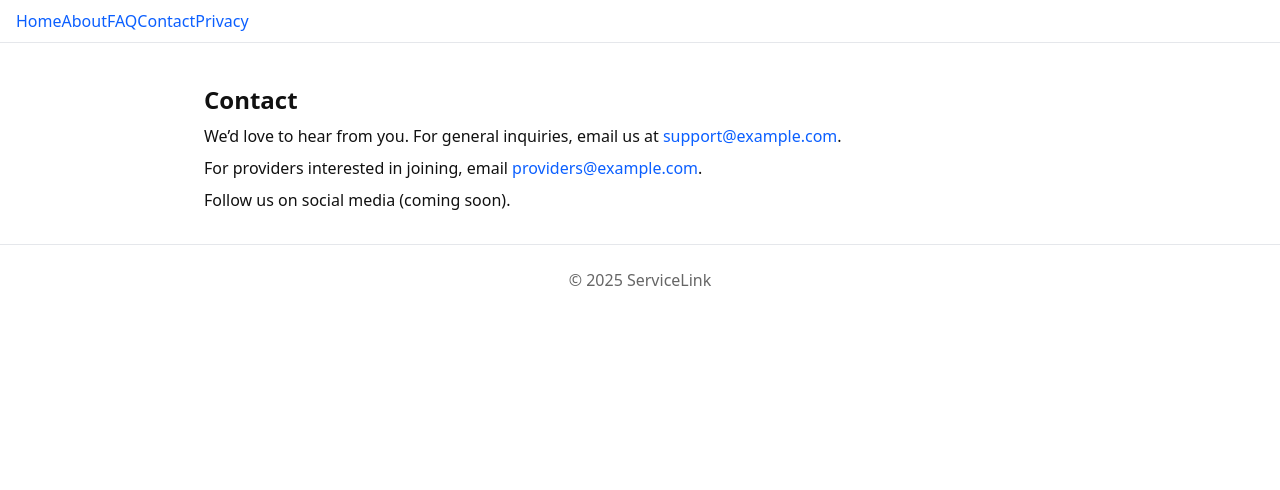
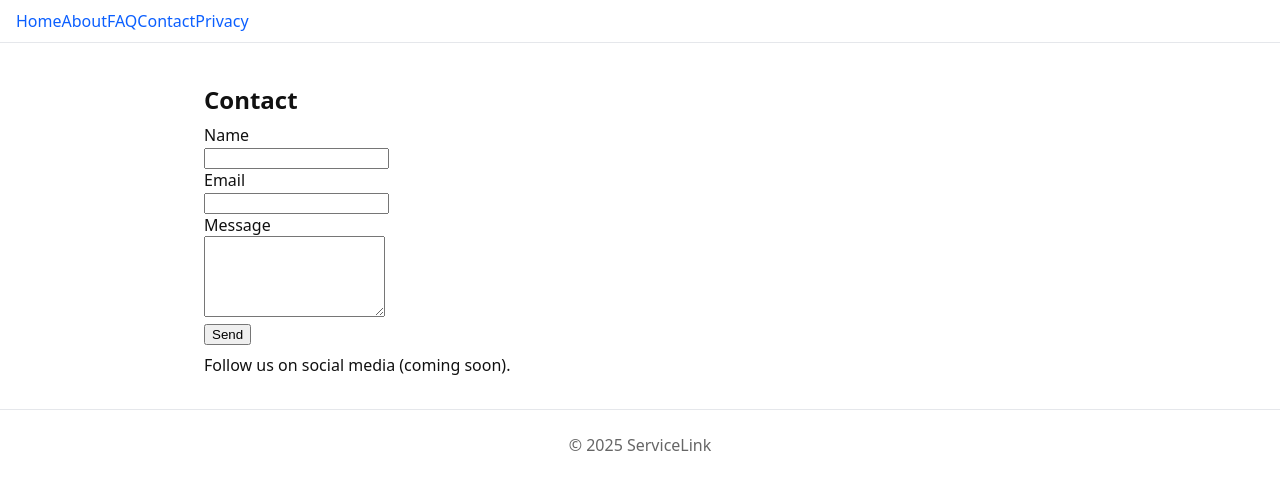
Before and after one commit to Dev1Ai/ServiceLink, a Next.js app in the folder apps/marketing/: page /contact in a window 1280 px wide. Shown: the top 490 px of the page. Built offline with nearby package versions, Linux system fonts and the light colour scheme; no server answers.

Commit message:
feat(marketing): optional analytics (Plausible/GA) via env; static contact form via endpoint; docs updated

```diff
--- /dev/null
+++ b/apps/marketing/app/MarketingAnalytics.tsx
@@ -0,0 +1,16 @@
+'use client';
+
+export function MarketingAnalytics() {
+  const plausibleDomain = process.env.NEXT_PUBLIC_PLAUSIBLE_DOMAIN;
+  const gaId = process.env.NEXT_PUBLIC_GA_ID;
+  return (
+    <>
+      {plausibleDomain && (
+        <script defer data-domain={plausibleDomain} src="https://plausible.io/js/script.js"></script>
+      )}
+      {gaId && (
+        <script defer data-ga-id={gaId} src="/ga.js"></script>
+      )}
+    </>
+  );
+}
--- a/apps/marketing/app/contact/page.tsx
+++ b/apps/marketing/app/contact/page.tsx
@@ -1,9 +1,30 @@
 export default function ContactPage() {
+  const endpoint = process.env.NEXT_PUBLIC_CONTACT_ENDPOINT;
   return (
     <div>
       <h2>Contact</h2>
-      <p>We’d love to hear from you. For general inquiries, email us at <a href="mailto:support@example.com">support@example.com</a>.</p>
-      <p>For providers interested in joining, email <a href="mailto:providers@example.com">providers@example.com</a>.</p>
+      {endpoint ? (
+        <form method="post" action={endpoint} aria-label="Contact form">
+          <div>
+            <label htmlFor="name">Name</label><br />
+            <input id="name" name="name" required />
+          </div>
+          <div>
+            <label htmlFor="email">Email</label><br />
+            <input id="email" type="email" name="email" required />
+          </div>
+          <div>
+            <label htmlFor="message">Message</label><br />
+            <textarea id="message" name="message" rows={5} required />
+          </div>
+          <button type="submit">Send</button>
+        </form>
+      ) : (
+        <>
+          <p>We’d love to hear from you. For general inquiries, email us at <a href="mailto:support@example.com">support@example.com</a>.</p>
+          <p>For providers interested in joining, email <a href="mailto:providers@example.com">providers@example.com</a>.</p>
+        </>
+      )}
       <p>Follow us on social media (coming soon).</p>
     </div>
   );
--- a/apps/marketing/app/layout.tsx
+++ b/apps/marketing/app/layout.tsx
@@ -1,4 +1,5 @@
 import './globals.css';
+import { MarketingAnalytics } from './MarketingAnalytics';
 export const metadata = {
   title: 'ServiceLink — Home Services Marketplace',
   description: 'Find trusted local providers for home services. Simple, fast, reliable.',
@@ -41,6 +42,9 @@ export default function RootLayout({ children }: { children: React.ReactNode })
         </header>
         <main className="site-main" role="main">{children}</main>
         <footer className="site-footer">© {new Date().getFullYear()} ServiceLink</footer>
+        {/* Optional analytics (Plausible/GA) via env vars */}
+        {/* Remember to update CSP if using external analytics on CloudFront */}
+        <MarketingAnalytics />
       </body>
     </html>
   );
```
Also changed, not shown: apps/marketing/public/ga.js (added, +16 -0 lines), 1 other file (tests, documents, lock files or other folders).
